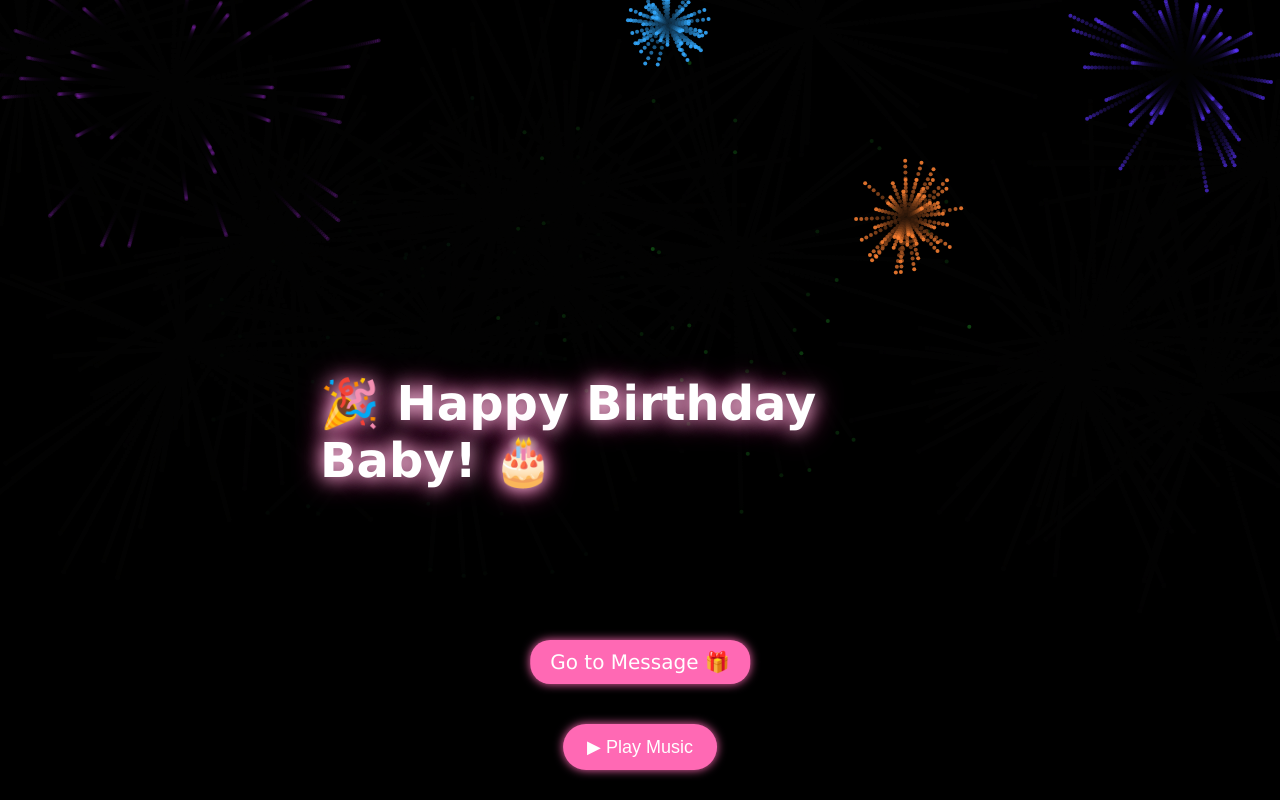
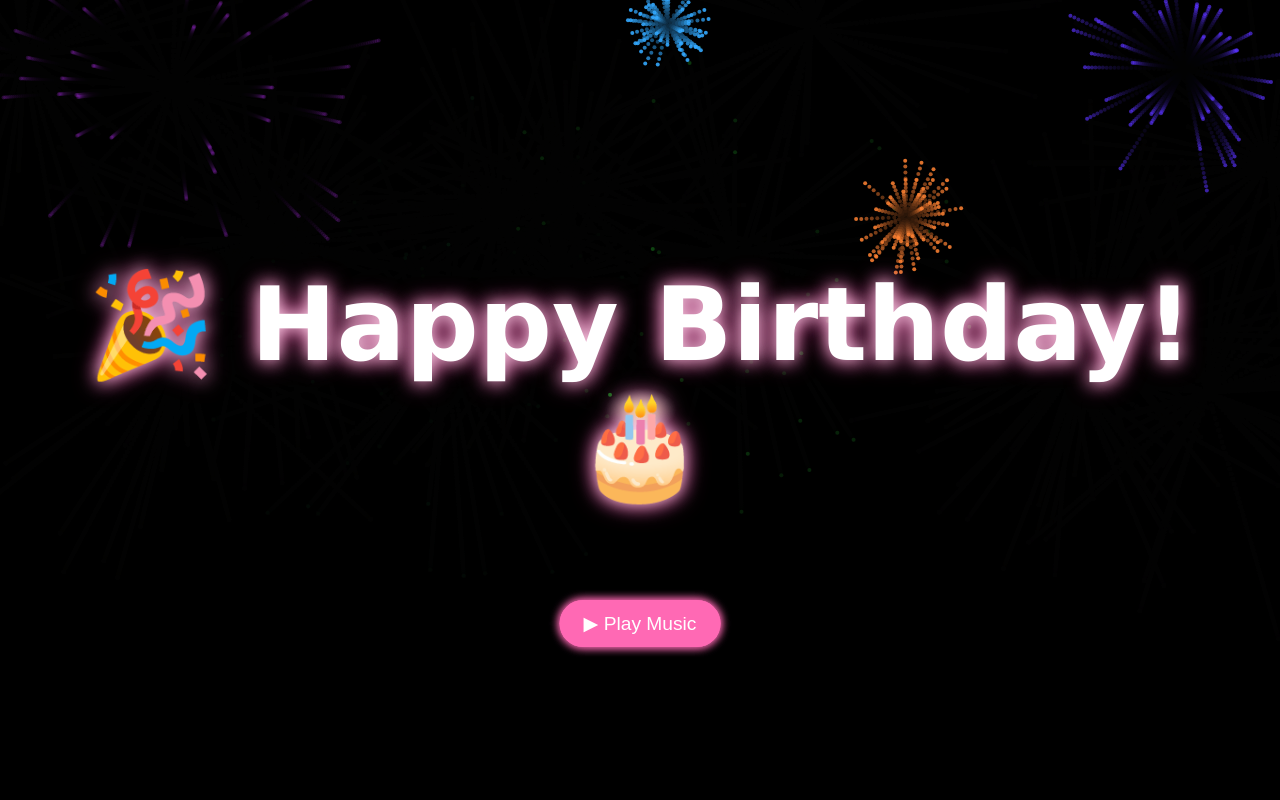
Before and after one commit to lisabihah01/BABY, a plain HTML site: page index.html in a window 1280 px wide. Drawn offline with Linux system fonts and the light colour scheme.

Commit message:
initial commit

```diff
--- a/index.html
+++ b/index.html
@@ -4,20 +4,23 @@
   <meta charset="UTF-8" />
   <meta name="viewport" content="width=device-width, initial-scale=1.0"/>
   <title>Happy Birthday</title>
-  <a href="message.html" class="page-link">Go to Message 🎁</a>
-
   <link rel="stylesheet" href="style.css" />
 </head>
 <body>
   <canvas id="fireworks"></canvas>
-  <h1 class="Happy_Birthday">🎉 Happy Birthday Baby! 🎂</h1>
 
+  <div class="container">
+    <h1 class="birthday-text">🎉 Happy Birthday! 🎂</h1>
+    <button id="playButton">▶ Play Music</button>
+  </div>
 
-  <button id="playButton">▶ Play Music</button>
-  <audio id="birthdaySong" loop>
-    <source src="happy-birthday.mp3" type="audio/mpeg">
-    Your browser does not support the audio element.
-  </audio>
+ <button id="playButton">▶ Play Music</button>
+
+<audio id="birthdaySong" preload="auto">
+  <source src="happy-birthday.mp3" type="audio/mpeg" />
+  Your browser does not support the audio element.
+</audio>
+
 
   <script src="script.js"></script>
 </body>
--- a/script.js
+++ b/script.js
@@ -1,8 +1,12 @@
 const canvas = document.getElementById("fireworks");
 const ctx = canvas.getContext("2d");
 
-canvas.width = window.innerWidth;
-canvas.height = window.innerHeight;
+function resizeCanvas() {
+  canvas.width = window.innerWidth;
+  canvas.height = window.innerHeight;
+}
+resizeCanvas();
+window.addEventListener("resize", resizeCanvas);
 
 let fireworks = [];
 
@@ -59,16 +63,22 @@ function animate() {
 
   if (Math.random() < 0.05) createFirework();
 }
-
 animate();
 
-window.addEventListener("resize", () => {
-  canvas.width = window.innerWidth;
-  canvas.height = window.innerHeight;
-});
-
-// Music play button logic
 document.getElementById("playButton").addEventListener("click", () => {
-  document.getElementById("birthdaySong").play();
+  const music = document.getElementById("birthdaySong");
+  music.volume = 1.0;
+  music.play();
   document.getElementById("playButton").style.display = "none";
 });
+const playButton = document.getElementById("playButton");
+const song = document.getElementById("birthdaySong");
+
+playButton.addEventListener("click", () => {
+  song.volume = 1.0;
+  song.play().then(() => {
+    playButton.style.display = "none";
+  }).catch((error) => {
+    alert("Unable to play audio: " + error.message);
+  });
+});
--- a/style.css
+++ b/style.css
@@ -1,70 +1,76 @@
-body {
+/* General Reset */
+* {
   margin: 0;
+  padding: 0;
+  box-sizing: border-box;
+}
+
+body, html {
+  height: 100%;
+  width: 100%;
   overflow: hidden;
   background: black;
   font-family: 'Verdana', sans-serif;
 }
 
+/* Canvas for fireworks */
 canvas {
   position: absolute;
   top: 0;
   left: 0;
-  display: block;
   z-index: 0;
 }
 
-.Happy_Birthday {
-  position: absolute;
-  top: 50%;
-  left: 50%;
-  transform: translate(-50%, -50%);
-  font-size: 48px;
+/* Centered Container */
+.container {
+  position: relative;
+  z-index: 1;
+  height: 100vh;
+  display: flex;
+  flex-direction: column;
+  justify-content: center;
+  align-items: center;
+  text-align: center;
+  padding: 20px;
+}
+
+/* Birthday Text Styling */
+.birthday-text {
+  font-size: 8vw;
   color: white;
   text-shadow: 0 0 10px #fff, 0 0 20px #ff69b4, 0 0 30px #ff1493;
-  z-index: 2;
   animation: glow 1.5s ease-in-out infinite alternate;
+  margin-bottom: 30px;
 }
 
+/* Glowing Animation */
 @keyframes glow {
   from {
-    text-shadow: 0 0 10px #ff69b4, 0 0 20px #ff69b4;
+    text-shadow: 0 0 10px #ff69b4;
   }
   to {
     text-shadow: 0 0 20px #fff, 0 0 30px #ff1493;
   }
 }
 
+/* Play Button Styling */
 #playButton {
   position: absolute;
-  bottom: 30px;
+  top: 75%;
   left: 50%;
   transform: translateX(-50%);
-  z-index: 3;
   padding: 12px 24px;
-  background: #ff69b4;
+  font-size: 1.2rem;
+  background-color: #ff69b4;
+  color: white;
   border: none;
   border-radius: 30px;
-  color: white;
-  font-size: 18px;
   cursor: pointer;
-  box-shadow: 0 0 10px #ff69b4;
-}
-.page-link {
-  position: absolute;
-  top: 80%;
-  left: 50%;
-  transform: translateX(-50%);
-  font-size: 20px;
-  color: white;
-  background-color: #ff69b4;
-  padding: 10px 20px;
-  border-radius: 20px;
-  text-decoration: none;
   z-index: 10;
   box-shadow: 0 0 10px #ff69b4;
-  transition: background 0.3s;
+  transition: background-color 0.3s;
 }
 
-.page-link:hover {
+#playButton:hover {
   background-color: #ff1493;
 }
```
Also changed, not shown: 2 other files.
